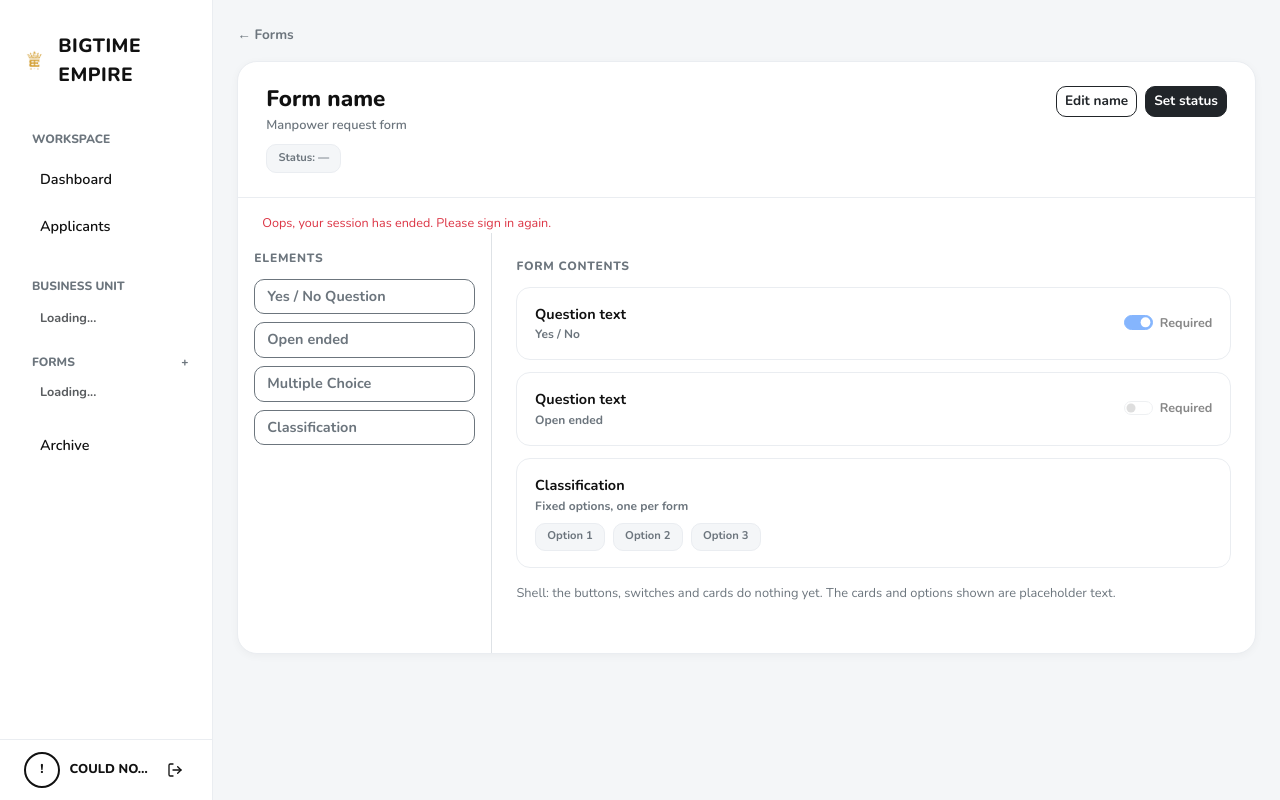
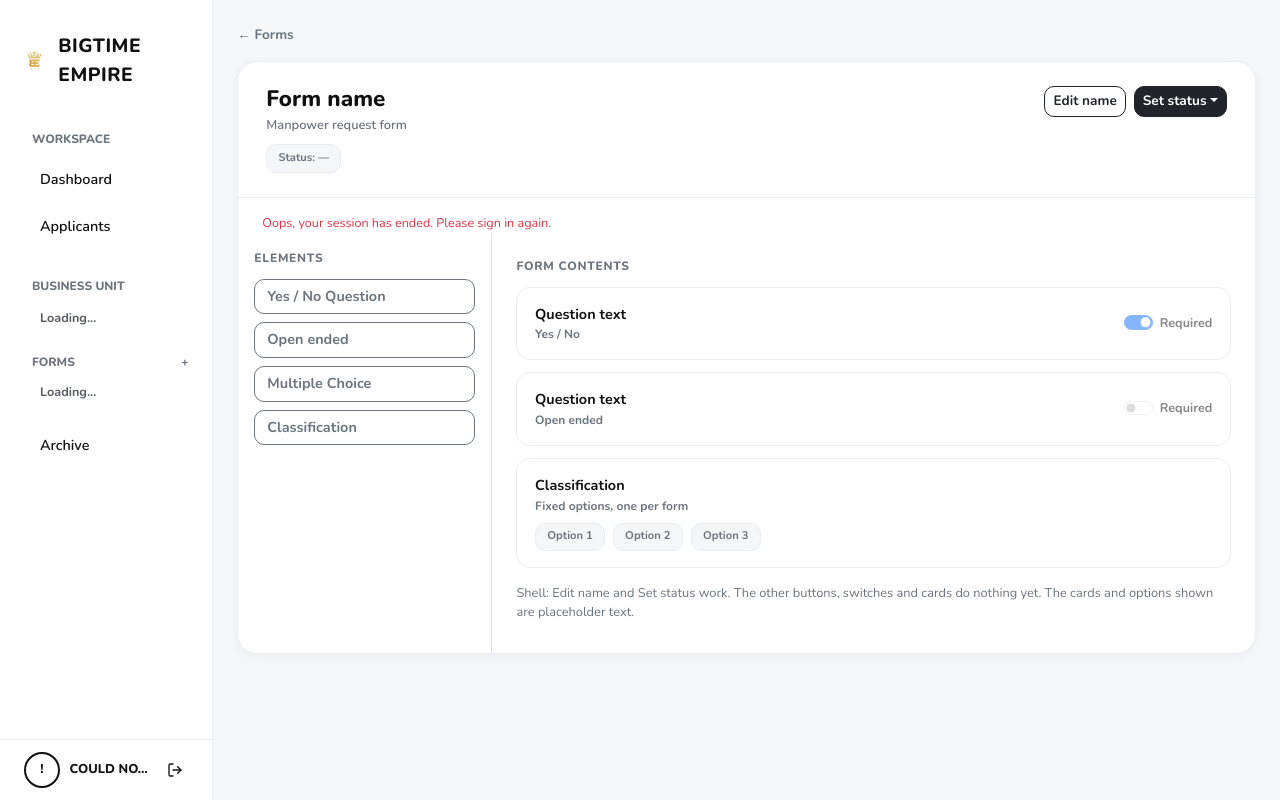
Before and after one commit to itsolutions123/bte_webapp, a FastAPI app: template app/templates/admin_mrf_form.html in a window 1280 px wide. Run offline with FastAPI, Linux system fonts and the light colour scheme; the template is opened without the code that fills it, so the values that code supplies are empty; parts of the project's set-up code (start-up, migrations or seed data) failed here and were passed over; some libraries are stand-ins or nearby versions.

Commit message:
MRF form creator part 49 step 5.5: Edit name (inline) and Set status (dropdown) on /admin/mrf/forms/{id} wired to PATCH /api/v1/admin/mrf/forms/{form_id} (admin_mrf_form.html), shell note updated, contract Status line, Call site bullet and line 2 updated, seen in the browser as SUPERADMIN

```diff
--- a/app/templates/admin_mrf_form.html
+++ b/app/templates/admin_mrf_form.html
@@ -36,12 +36,21 @@
                     <div class="mrf-form-head">
                         <div>
                             <div class="mrf-form-title" id="mrf-form-title">Form name</div>
+                            <input type="text" class="form-control form-control-sm" id="mrf-form-name-input" maxlength="100" aria-label="Form name" style="max-width: 24rem;" hidden>
                             <div class="mrf-form-sub">Manpower request form</div>
                             <span class="mrf-form-pill" id="mrf-form-status">Status: &mdash;</span>
                         </div>
                         <div class="d-flex gap-2">
-                            <button type="button" class="btn btn-sm btn-outline-dark mrf-form-btn">Edit name</button>
-                            <button type="button" class="btn btn-sm btn-dark mrf-form-btn">Set status</button>
+                            <button type="button" class="btn btn-sm btn-outline-dark mrf-form-btn" id="mrf-form-edit">Edit name</button>
+                            <button type="button" class="btn btn-sm btn-dark mrf-form-btn" id="mrf-form-save" hidden>Save</button>
+                            <button type="button" class="btn btn-sm btn-outline-dark mrf-form-btn" id="mrf-form-cancel" hidden>Cancel</button>
+                            <div class="dropdown">
+                                <button type="button" class="btn btn-sm btn-dark mrf-form-btn dropdown-toggle" id="mrf-form-status-btn" data-bs-toggle="dropdown" aria-expanded="false">Set status</button>
+                                <ul class="dropdown-menu dropdown-menu-end">
+                                    <li><button type="button" class="dropdown-item" data-status="ACTIVE">Active</button></li>
+                                    <li><button type="button" class="dropdown-item" data-status="DRAFT">Draft</button></li>
+                                </ul>
+                            </div>
                         </div>
                     </div>
                     <div id="mrf-form-error" class="text-danger small px-4 pt-3" role="alert" hidden></div>
@@ -90,7 +99,7 @@
                                     <span class="mrf-form-pill mt-0">Option 3</span>
                                 </div>
                             </div>
-                            <div class="mrf-form-note">Shell: the buttons, switches and cards do nothing yet. The cards and options shown are placeholder text.</div>
+                            <div class="mrf-form-note">Shell: Edit name and Set status work. The other buttons, switches and cards do nothing yet. The cards and options shown are placeholder text.</div>
                         </div>
                     </div>
                 </div>
@@ -112,6 +121,111 @@
         var errorEl = document.getElementById("mrf-form-error");
         var formId = window.location.pathname.split("/").filter(Boolean).pop();
 
+        // PATCH /api/v1/admin/mrf/forms/{form_id} (docs/API_CONTRACT.md, Call site, part 49 step 5.5): Edit name inline, Set status dropdown.
+        var MRF_FORM_SAVE_ERROR_ACCESS = "Oops, you don't have permission to change this form.";
+        var MRF_FORM_SAVE_ERROR_OTHER = "Oops, couldn't save your changes. Please try again.";
+        var inputEl = document.getElementById("mrf-form-name-input");
+        var editBtn = document.getElementById("mrf-form-edit");
+        var saveBtn = document.getElementById("mrf-form-save");
+        var cancelBtn = document.getElementById("mrf-form-cancel");
+        var statusBtn = document.getElementById("mrf-form-status-btn");
+        var statusItems = document.querySelectorAll("[data-status]");
+        var currentName = "";
+        var currentStatus = "";
+        var saving = false;
+
+        function renderHeader(form) {
+            currentName = form.name;
+            currentStatus = form.status;
+            titleEl.textContent = form.name;
+            statusEl.textContent = "Status: " + (MRF_FORM_STATUS_LABELS[form.status] || form.status);
+            for (var i = 0; i < statusItems.length; i++) {
+                statusItems[i].classList.toggle("active", statusItems[i].getAttribute("data-status") === form.status);
+            }
+        }
+
+        function clearError() {
+            errorEl.hidden = true;
+            errorEl.textContent = "";
+        }
+
+        function setSaving(on) {
+            saving = on;
+            saveBtn.disabled = on;
+            cancelBtn.disabled = on;
+            statusBtn.disabled = on;
+            for (var i = 0; i < statusItems.length; i++) { statusItems[i].disabled = on; }
+        }
+
+        function openEdit() {
+            inputEl.value = currentName;
+            titleEl.hidden = true;
+            inputEl.hidden = false;
+            editBtn.hidden = true;
+            saveBtn.hidden = false;
+            cancelBtn.hidden = false;
+            inputEl.focus();
+            inputEl.select();
+        }
+
+        function closeEdit() {
+            inputEl.hidden = true;
+            titleEl.hidden = false;
+            saveBtn.hidden = true;
+            cancelBtn.hidden = true;
+            editBtn.hidden = false;
+        }
+
+        function saveChange(body, onDone) {
+            if (saving) { return; }
+            clearError();
+            setSaving(true);
+            fetch("/api/v1/admin/mrf/forms/" + encodeURIComponent(formId), {
+                method: "PATCH",
+                credentials: "same-origin",
+                headers: { "Content-Type": "application/json" },
+                body: JSON.stringify(body)
+            })
+                .then(function (res) {
+                    if (res.ok) { return res.json(); }
+                    return res.json().catch(function () { return null; }).then(function (errBody) {
+                        var err = new Error("HTTP " + res.status);
+                        err.status = res.status;
+                        err.detail = errBody ? errBody.detail : null;
+                        throw err;
+                    });
+                })
+                .then(function (form) {
+                    if (!form || typeof form.name !== "string" || typeof form.status !== "string") { throw new Error("Unexpected response"); }
+                    renderHeader(form);
+                    onDone();
+                })
+                .catch(function (err) {
+                    var text = MRF_FORM_SAVE_ERROR_OTHER;
+                    if (err.status === 401) { text = MRF_FORM_ERROR_SESSION; }
+                    else if (err.status === 403) { text = MRF_FORM_SAVE_ERROR_ACCESS; }
+                    else if ((err.status === 404 || err.status === 409 || err.status === 422) && typeof err.detail === "string") { text = err.detail; }
+                    errorEl.textContent = text;
+                    errorEl.hidden = false;
+                })
+                .then(function () { setSaving(false); });
+        }
+
+        editBtn.addEventListener("click", function () { clearError(); openEdit(); });
+        cancelBtn.addEventListener("click", function () { clearError(); closeEdit(); });
+        saveBtn.addEventListener("click", function () { saveChange({ name: inputEl.value }, closeEdit); });
+        inputEl.addEventListener("keydown", function (e) {
+            if (e.key === "Enter") { e.preventDefault(); saveChange({ name: inputEl.value }, closeEdit); }
+            else if (e.key === "Escape" && !saving) { clearError(); closeEdit(); }
+        });
+        for (var s = 0; s < statusItems.length; s++) {
+            statusItems[s].addEventListener("click", function (e) {
+                var chosen = e.currentTarget.getAttribute("data-status");
+                if (chosen === currentStatus) { return; }
+                saveChange({ status: chosen }, function () {});
+            });
+        }
+
         errorEl.hidden = true;
         errorEl.textContent = "";
 
@@ -126,8 +240,7 @@
                 });
             })
             .then(function (form) {
-                titleEl.textContent = form.name;
-                statusEl.textContent = "Status: " + (MRF_FORM_STATUS_LABELS[form.status] || form.status);
+                renderHeader(form);
             })
             .catch(function (err) {
                 var text = MRF_FORM_ERROR_OTHER;
```
Also changed, not shown: docs/API_CONTRACT.md (+3 -2 lines).
